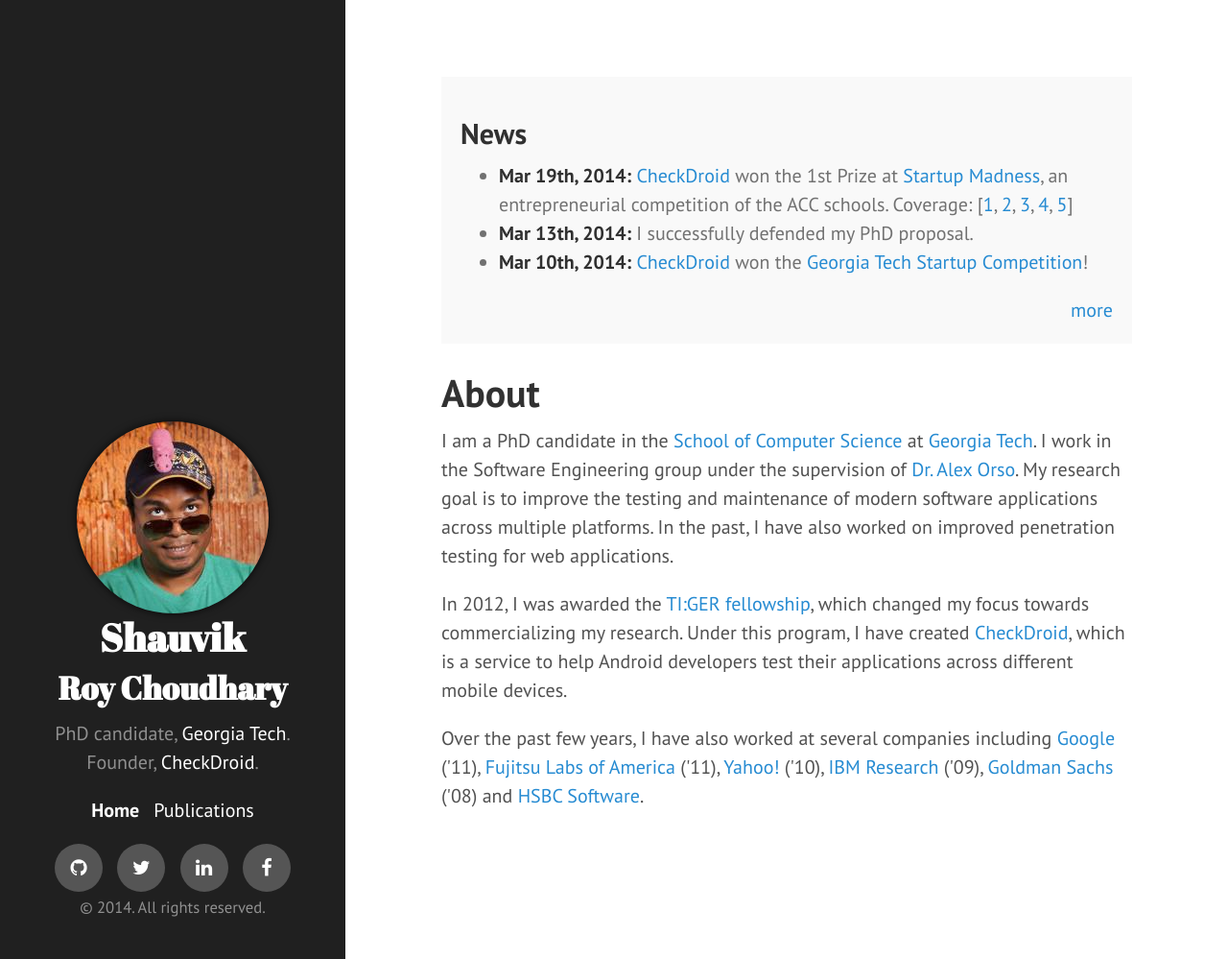
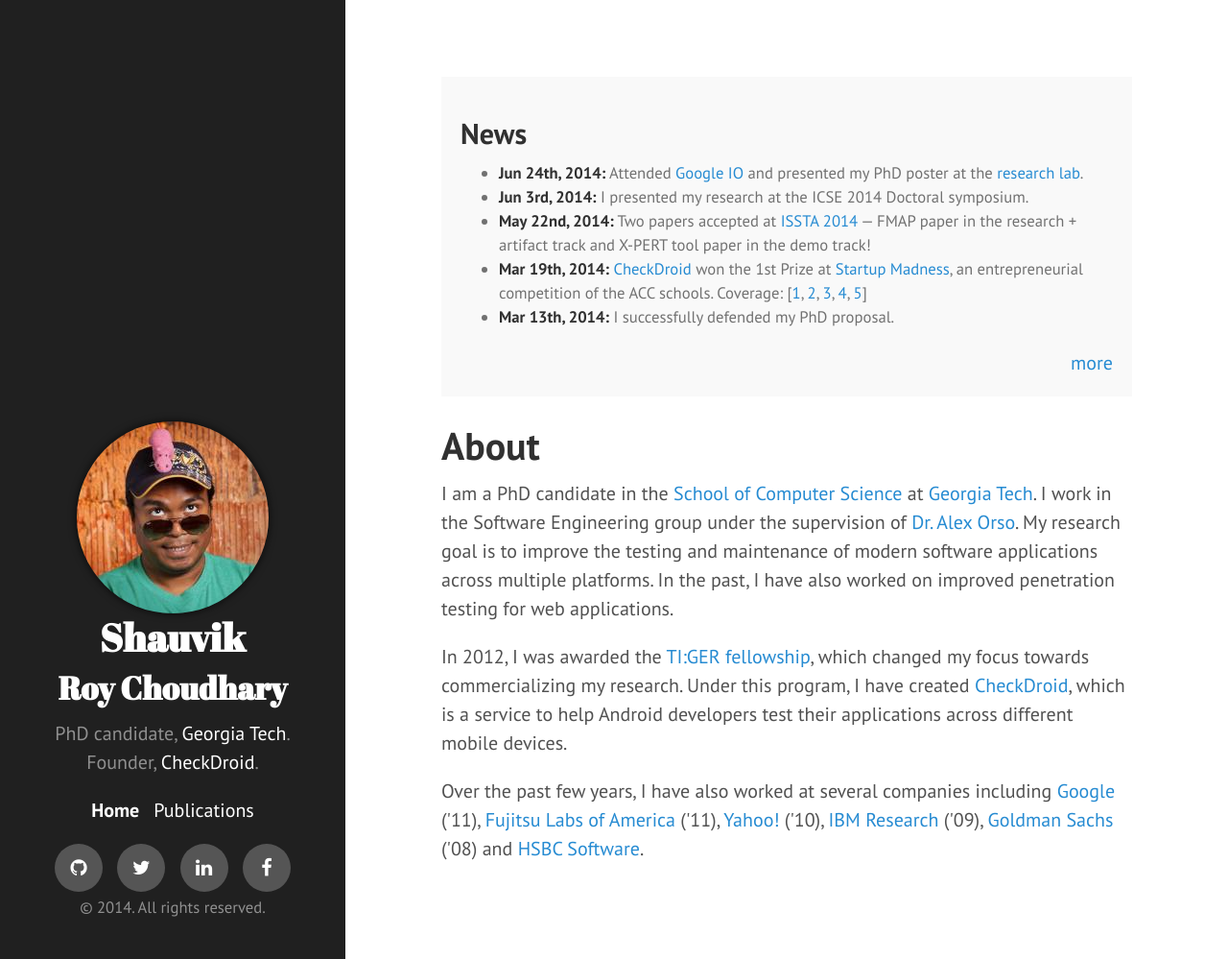
Before and after one commit to shauvik/shauvik.github.io, a Jekyll site: the page built from index.html, in a window 1280 px wide and 999 px high. Shown: the whole window at 96% size. Built offline with Jekyll 4.4.1, drawn with Linux system fonts in a browser that asks for light colours; nearby versions of some CDN libraries; Markdown is read by kramdown in place of the engine named in the settings.

Commit message:
fixed news section to read from one source

```diff
--- a/_config.yml
+++ b/_config.yml
@@ -2,7 +2,7 @@
 
 # Dependencies
 markdown: redcarpet
-pygments: true
+highlighter: pygments
 
 # Permalinks
 permalink:        pretty
--- a/_includes/news.html
+++ /dev/null
@@ -1,9 +0,0 @@
-<div class="message">
-    <h2>News</h2>
-	<ul>
-		<li><strong>Mar 19th, 2014:</strong> <a href="http://checkdroid.com">CheckDroid</a> won the 1st Prize at <a href="http://startupmad.com">Startup Madness</a>, an entrepreneurial competition of the ACC schools. Coverage: [<a href="http://www.cc.gatech.edu/news/georgia-tech%E2%80%99s-checkdroid-wins-2014-startup-madness-competition">1</a>, <a href="http://www.bizjournals.com/triangle/blog/techflash/2014/03/ncsus-startup-madness-spotlights-college.html">2</a>, <a href="http://www.wncn.com/story/25023370/acc-business-students-compete-in-start-up-madness-at-ncsu">3</a>, <a href="http://upstart.bizjournals.com/companies/startups/2014/03/20/startup-madness-takes-hold-ncsu.html?page=all">4</a>, <a href="http://poole.ncsu.edu/index-exp.php/news/article/testing-aid-for-android-apps-developers-was-top-team-at-acc-startup-ma/">5</a>]</li>
-		<li><strong>Mar 13th, 2014:</strong> I successfully defended my PhD proposal.</li>
-		<li><strong>Mar 10th, 2014:</strong> <a href="http://checkdroid.com">CheckDroid</a> won the <a href="http://startup.gatech.edu/competition/">Georgia Tech Startup Competition</a>!</li>
-	</ul>
-	<div style="width:100%;text-align:right"><a href="/news">more</a></div>
-</div>
--- a/news.md
+++ b/_includes/news.md
@@ -1,9 +1,9 @@
----
-layout: default
-title: News
----
 
-<h1>News</h1>
+* <strong>Jun 24th, 2014:</strong> Attended <a href="https://www.google.com/events/io">Google IO</a> and presented my PhD poster at the <a href="https://sites.google.com/site/ioresearchlab/">research lab</a>.
+
+* <strong>Jun 3rd, 2014:</strong> I presented my research at the ICSE 2014 Doctoral symposium.
+
+* <strong>May 22nd, 2014:</strong> Two papers accepted at <a href="http://issta2014.org/">ISSTA 2014</a> &mdash; FMAP paper in the research + artifact track and X-PERT tool paper in the demo track!
 
 * <strong>Mar 19th, 2014:</strong> <a href="http://checkdroid.com">CheckDroid</a> won the 1st Prize at <a href="http://startupmad.com">Startup Madness</a>, an entrepreneurial competition of the ACC schools. Coverage: [<a href="http://www.cc.gatech.edu/news/georgia-tech%E2%80%99s-checkdroid-wins-2014-startup-madness-competition">1</a>, <a href="http://www.bizjournals.com/triangle/blog/techflash/2014/03/ncsus-startup-madness-spotlights-college.html">2</a>, <a href="http://www.wncn.com/story/25023370/acc-business-students-compete-in-start-up-madness-at-ncsu">3</a>, <a href="http://upstart.bizjournals.com/companies/startups/2014/03/20/startup-madness-takes-hold-ncsu.html?page=all">4</a>, <a href="http://poole.ncsu.edu/index-exp.php/news/article/testing-aid-for-android-apps-developers-was-top-team-at-acc-startup-ma/">5</a>]
 
@@ -17,9 +17,7 @@
 
 * <strong>Mar 30th, 2012:</strong> I have been awarded the <a href="http://labs.yahoo.com/ksc">Yahoo KSC award</a> for 2012 and the <a href="http://tiger.gatech.edu">Gatech TI:GER</a> fellowship for next two academic years.
 
-* <a href="http://www.cc.gatech.edu/grads/b/breaves3/">Brad Reaves</a> is the new manager of the <a href="rsi/index.html">RSI library</a>. Thanks Brad for taking over!
-
-* <strong>Aug 2011:</strong> This semester I am interning at Google at their Atlanta office!
+* <strong>Aug 2011:</strong> This semester I am interning at Google in their Atlanta office!
 
 * <strong>May 2011:</strong> I was <a href="/public/pics/SRC_stage.jpg">awarded</a> the <a href="http://src.acm.org/winners.html">first prize</a> (<a href="/public/pics/SRC_medal.jpg">gold medal</a>) for the ACM SIGSOFT Student Research Competition held at ICSE 2011 in Honolulu, Hawaii :)
 
--- a/index.html
+++ b/index.html
@@ -4,7 +4,25 @@
 ---
 
 
-{% include news.html %}
+{% capture news %}{% include news.md %}{% endcapture %}
+{% assign n = news | split: "*" %}
+{% assign ns =  n | size  %}
+
+<div class="message">
+    <h2>News</h2>
+<small>
+{% if ns > 5%}
+  <ul>
+    {% for i in (1..5) %}
+      <li>{{n[i]}}
+    {% endfor %}
+  </ul>
+  {% else %}
+    {{ news | markdownify }}
+  {% endif %}
+</small>
+  <div style="width:100%;text-align:right"><a href="/news">more</a></div>
+</div>
 
 
 <h1>About</h1>
```
Also changed, not shown: news.html (added, +9 -0 lines).
